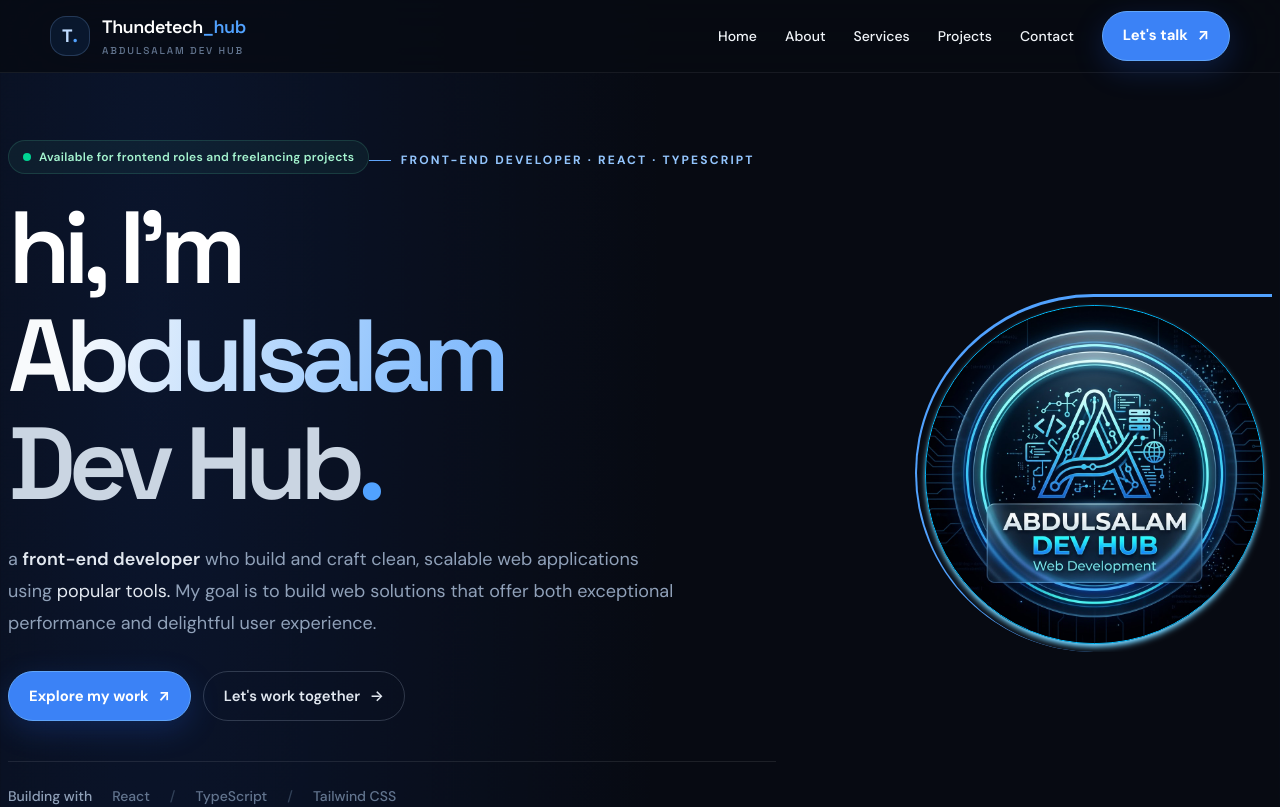
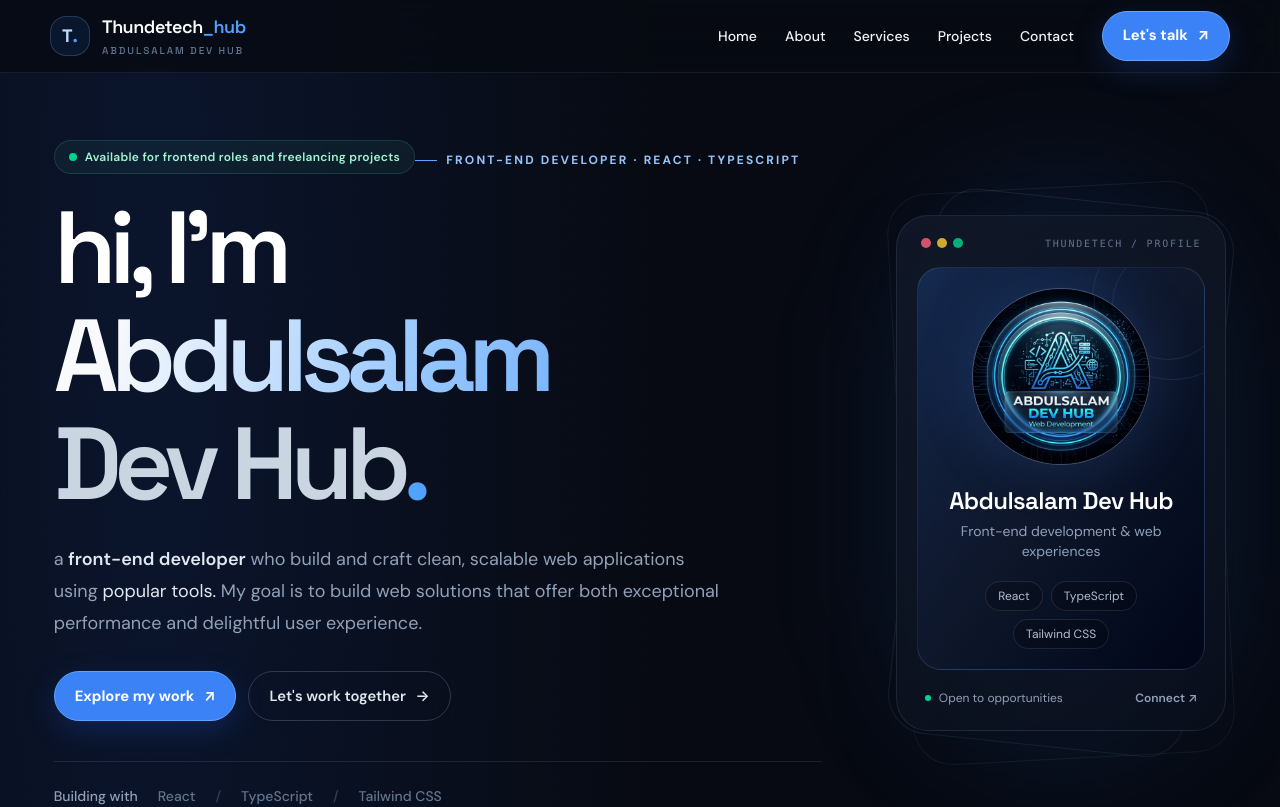
Before and after one commit to abdulsalam-hub/thundetech, a React (Vite) app: page / in a window 1280 px wide. Shown: the top 807 px of the page. Built offline with nearby package versions, Linux system fonts and the light colour scheme.

Commit message:
Redesign portfolio layout and improve conversion experience

```diff
--- a/src/components1/HeroRight.jsx
+++ b/src/components1/HeroRight.jsx
@@ -1,17 +1,48 @@
-import React from 'react'
-import hero from "../assets/thundeLogo.jpeg"
+import hero from "../assets/thundeLogo.jpeg";
+
 const HeroRight = () => {
   return (
-    <div  className=" h-full w-auto  flex items-center justify-center rounded-tl-[60%] rounded-bl-[60%]  rounded-r-none border-[3px_0px_0px_2px] border-blue-400 p-2 overflow-hidden">
-      <div className=" shadow-md shadow-sky-300 rounded-[100%] border-[0.5px] border-sky-400">
-        <img
-          src={hero}
-          alt="the author logo"
-          className="h-full w-full rounded-[100%] hover:scale-95 cursor-pointer "
-        />
+    <div className="relative mx-auto flex w-full max-w-[410px] items-center justify-center py-8">
+      <div className="absolute inset-7 rounded-full bg-blue-500/20 blur-[70px]"></div>
+      <div className="absolute inset-4 rounded-[2.5rem] border border-blue-300/10 rotate-6"></div>
+      <div className="absolute inset-1 rounded-[2.5rem] border border-white/[0.06] -rotate-3"></div>
+
+      <div className="surface-card animate-float relative w-full rounded-[2rem] p-4 sm:p-5">
+        <div className="mb-4 flex items-center justify-between px-1">
+          <div className="flex gap-1.5" aria-hidden="true">
+            <span className="h-2.5 w-2.5 rounded-full bg-rose-400/80"></span>
+            <span className="h-2.5 w-2.5 rounded-full bg-amber-300/80"></span>
+            <span className="h-2.5 w-2.5 rounded-full bg-emerald-400/80"></span>
+          </div>
+          <span className="font-mono text-[10px] tracking-[.18em] text-slate-500">THUNDETECH / PROFILE</span>
+        </div>
+
+        <div className="relative overflow-hidden rounded-[1.5rem] border border-blue-300/15 bg-gradient-to-br from-blue-500/20 via-slate-900 to-slate-950 p-5">
+          <div className="absolute -right-12 -top-12 h-40 w-40 rounded-full border border-blue-300/10"></div>
+          <div className="absolute -right-5 -top-5 h-28 w-28 rounded-full border border-blue-300/10"></div>
+          <img
+            src={hero}
+            alt="Thundetech author logo"
+            className="relative mx-auto aspect-square w-[72%] rounded-full border border-blue-200/30 object-cover shadow-[0_0_60px_rgba(59,130,246,.2)]"
+          />
+          <div className="relative mt-5 text-center">
+            <p className="font-display text-2xl font-semibold tracking-tight text-white">Abdulsalam Dev Hub</p>
+            <p className="mt-1 text-sm text-slate-400">Front-end development & web experiences</p>
+          </div>
+          <div className="mt-5 flex flex-wrap justify-center gap-2">
+            {["React", "TypeScript", "Tailwind CSS"].map((skill) => (
+              <span key={skill} className="rounded-full border border-white/10 bg-black/20 px-3 py-1.5 text-xs text-blue-100/80">{skill}</span>
+            ))}
+          </div>
+        </div>
+
+        <div className="mt-4 flex items-center justify-between gap-4 px-2 py-1 text-xs text-slate-400">
+          <span className="flex items-center gap-2"><span className="h-1.5 w-1.5 rounded-full bg-emerald-400"></span>Open to opportunities</span>
+          <a href="#contact" className="font-semibold text-blue-300 transition hover:text-white">Connect ↗</a>
+        </div>
       </div>
     </div>
   );
-}
+};
 
-export default HeroRight
+export default HeroRight;
```
